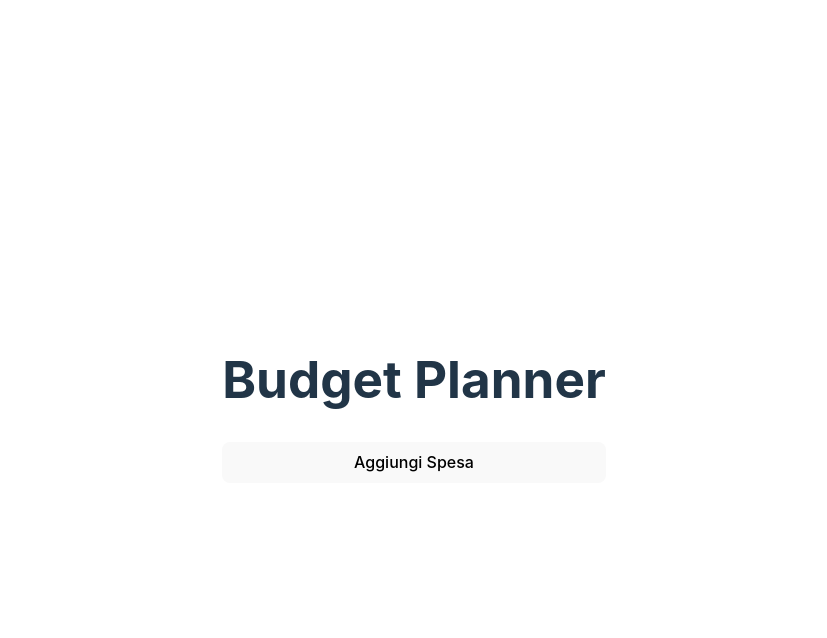
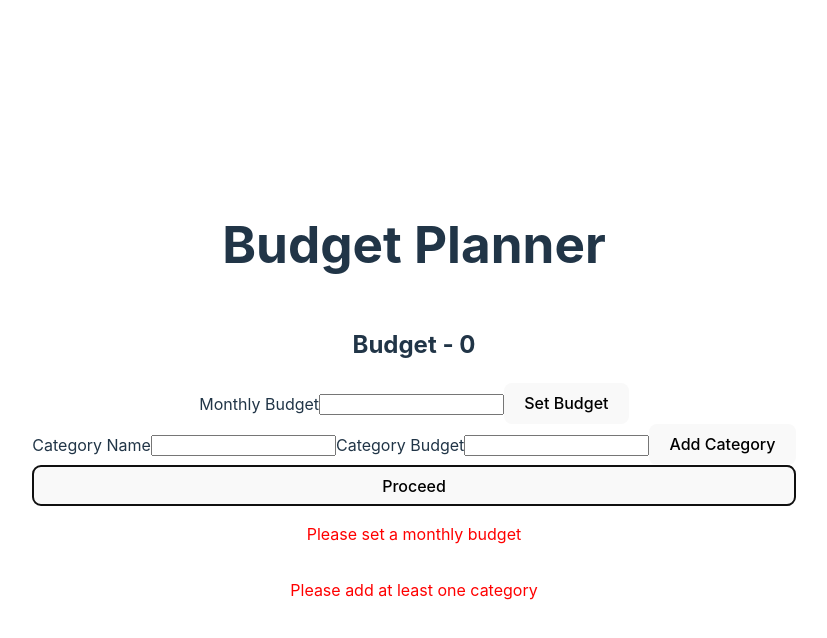
Before and after one commit to GersonEC/budget-planner-react, a React (Vite) app: page / in a window 1280 px wide. Both pictures are taken after a click on the button "Proceed". Shown: the top 638 px of the page, without its empty margins (226-1053 px from the left). Built offline with nearby package versions, Linux system fonts and the light colour scheme.

Commit message:
add validation

```diff
--- a/src/App.jsx
+++ b/src/App.jsx
@@ -17,6 +17,7 @@
   const [categories, setCategories] = useState([])
   const [isOpen, setIsOpen] = useState(false)
   const [proceed, setProceed] = useState(false)
+  const [errors, setErrors] = useState([])
 
   const handleSetMonthlyBudget = e => {
     e.preventDefault()
@@ -30,11 +31,16 @@
     const form = e.target.form
     const categoryName = form['category-name'].value
     const categoryBudget = Number(form['category-budget'].value)
+    //reduce from monthly budget
+    const newBudget = monthlyBudget - categoryBudget;
+    //budget validation
+    if(newBudget < 0) {
+      setErrors([...errors, 'Monthly budget exceeded'])
+      return;
+    }
     setCategories([...categories, { name: categoryName, budget: categoryBudget, used: 0 }])
     form['category-name'].value = ''
     form['category-budget'].value = null;
-    //reduce from monthly budget
-    const newBudget = monthlyBudget - categoryBudget;
     setMonthlyBudget(newBudget);
   }
 
@@ -62,9 +68,19 @@
 
   const handleProceed = e => {
     e.preventDefault()
-    setProceed(true)
+    //validation
+    let errors = []
+    if(monthlyBudget === 0) {
+      errors.push('Please set a monthly budget')
+    }
+    if(categories.length === 0) {
+      errors.push('Please add at least one category')
+    }
+    setErrors(errors)
+    if(errors.length === 0) {
+      setProceed(true)
+    }
   }
-
 
   return (
     <div style={{ display: 'flex', flexDirection: 'column'}} /*action={action}*/>
@@ -74,6 +90,7 @@
           <BudgetForm monthlyBudget={monthlyBudget} handleSetMonthlyBudget={handleSetMonthlyBudget} />
           <CategoryForm handleAddCategory={handleAddCategory} />
           <button onClick={handleProceed}>Proceed</button>
+          {errors.map((error, index) => <p key={index} style={{ color: 'red'}}>{error}</p>)}
         </>
       ) : (
         <>
--- a/src/components/BudgetForm.jsx
+++ b/src/components/BudgetForm.jsx
@@ -1,5 +1,5 @@
 
-function BudgetForm({ monthlyBudget, handleSetMonthlyBudget}) {
+function BudgetForm({ monthlyBudget, handleSetMonthlyBudget }) {
   return (
     <form>
       <h2>Budget - {monthlyBudget}</h2>
@@ -9,6 +9,7 @@
         type="number"
         min={0}
         name="monthly-budget"
+        required
       />
       <button onClick={handleSetMonthlyBudget}>Set Budget</button>
     </form>
```
